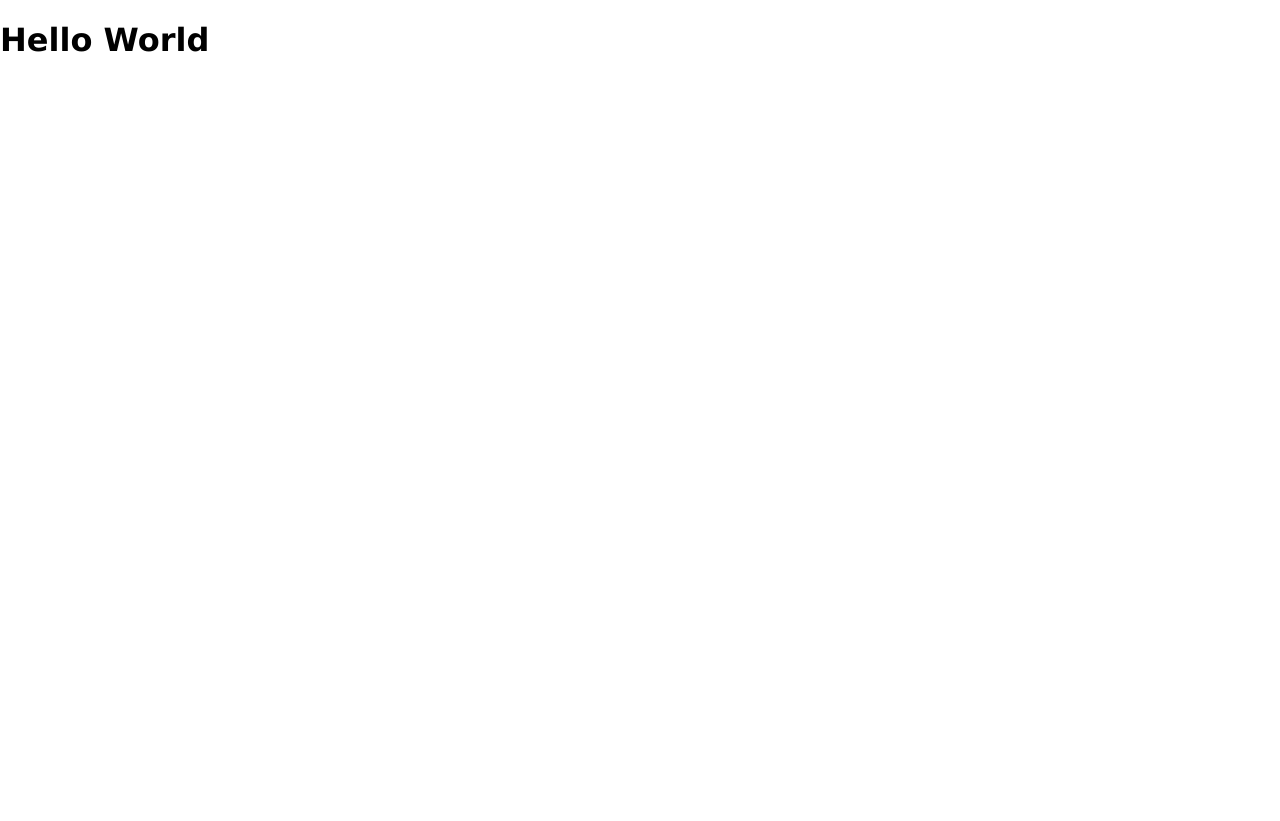
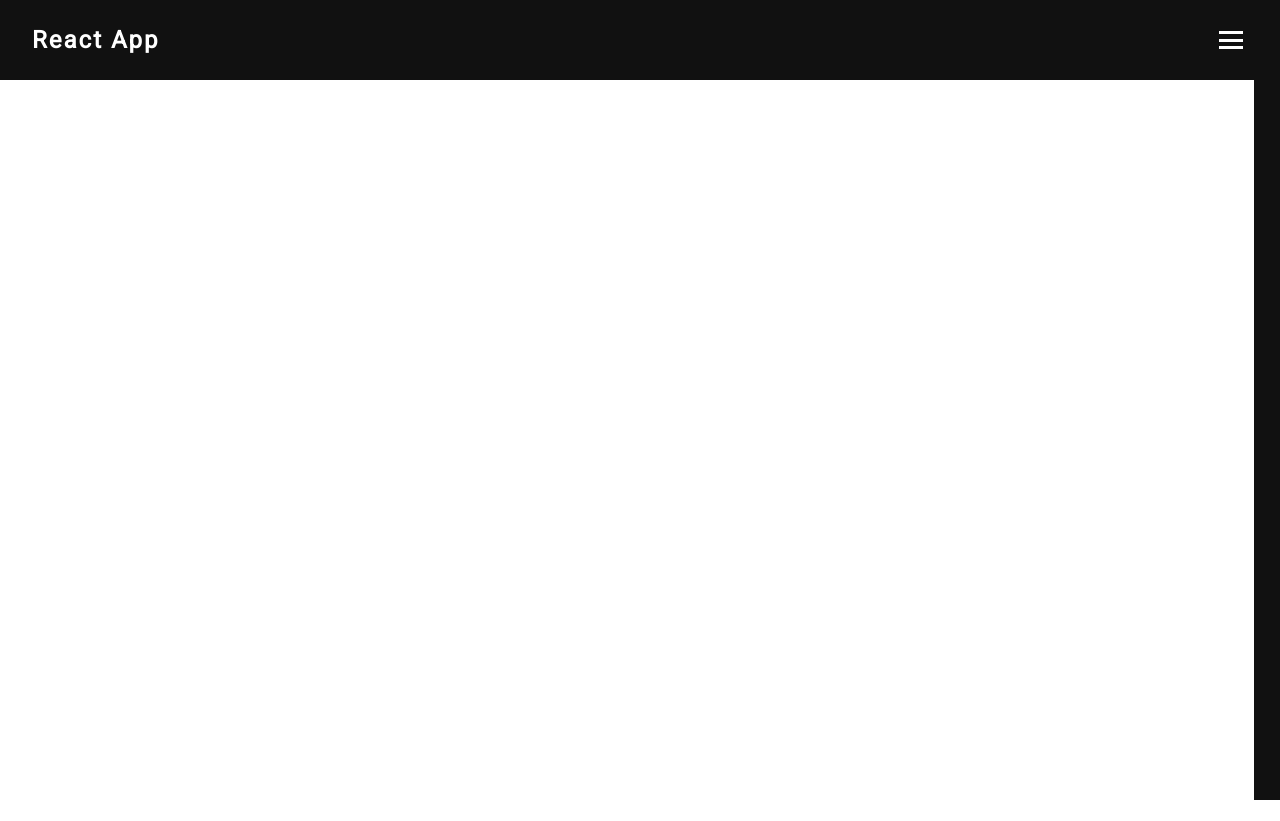
Before and after one commit to PetterFogel/react-app, a React app: page / in a window 1280 px wide. After the commit the page ends 800 px from the top, so only its background shows below. Built offline with nearby package versions, Linux system fonts and the light colour scheme.

Commit message:
Add layout, header and sidemenu components and design.

```diff
--- a/index.html
+++ b/index.html
@@ -6,11 +6,15 @@
     <title>React App</title>
     <meta name="viewport" content="width=device-width, initial-scale=1">
 
+    <link rel="preconnect" href="https://fonts.gstatic.com">
+    <link href="https://fonts.googleapis.com/css2?family=Roboto&display=swap" rel="stylesheet">
+
     <style>
         html, body, body > div {
             height: 100%;
             margin: 0;
             font-family: Verdana, Geneva, Tahoma, sans-serif;
+            font-family: 'Roboto', sans-serif;
         }
     </style>
 
--- a/src/App.tsx
+++ b/src/components/App.tsx
@@ -1,9 +1,10 @@
 import React from 'react';
+import Layout from './Layout';
 
 function App() {
     console.log("test");
     return(
-        <h1>Hello World</h1>
+        <Layout />
     );
 }
 
--- /dev/null
+++ b/src/components/Header.tsx
@@ -0,0 +1,47 @@
+import React, { CSSProperties } from 'react';
+
+function Header() {
+    return(
+        <header style={rootStyle}>
+            <h2 style={headerTitle}>React App</h2>
+            <div style={burgerMenu}>
+                <div style={barStyle}></div>
+                <div style={barStyle}></div>
+                <div style={barStyle}></div>
+            </div>
+        </header>
+    );
+}
+
+const rootStyle: CSSProperties = {
+    position: "fixed",
+    left: 0,
+    top: 0,
+    right: 0,
+    background: "#111",
+    height: "10vh",
+    display: "flex",
+    justifyContent: 'space-between',
+    alignItems: "center",
+    padding: "0rem 2rem"
+}
+
+const headerTitle: CSSProperties = {
+    color: "#fff",
+    letterSpacing: "2px"
+}
+
+const burgerMenu: CSSProperties = {
+    cursor: "pointer"
+}
+
+const barStyle: CSSProperties = {
+    width: "1.5rem",
+    height: "3px",
+    background: "#f1f1f1",
+    margin: "0.3rem",
+    transition: "all 0.3s ease",
+    backgroundColor: "#fff"
+}
+
+export default Header;
--- /dev/null
+++ b/src/components/Layout.tsx
@@ -0,0 +1,16 @@
+import React from 'react';
+import Header from './Header';
+import SideMenu from './sideMenu';
+
+
+
+function Layout() {
+    return (
+        <div>
+            <Header />
+            <SideMenu />
+        </div>
+    );
+}
+
+export default Layout;
--- /dev/null
+++ b/src/components/sideMenu.tsx
@@ -0,0 +1,28 @@
+import React, { CSSProperties } from "react";
+
+function SideMenu() {
+    return(
+        <div style={rootStyle}>
+            <h3>Home</h3>
+            <h3>Services</h3>
+            <h3>About</h3>
+            <h3>Contact</h3>
+        </div>
+    );
+}
+
+const rootStyle: CSSProperties = {
+    position: "fixed",
+    right: "-48%",
+    top: "10vh",
+    width: "50%",
+    height: "90vh",
+    color: "#fff",
+    background: "#111",
+    display: "flex",
+    flexDirection: "column",
+    justifyContent: "center",
+    alignItems: "center",
+}
+
+export default SideMenu;
--- a/index.tsx
+++ b/src/index.tsx
@@ -1,6 +1,6 @@
 import React from 'react';
 import ReactDom from 'react-dom';
-import App from './src/App';
+import App from './components/App';
 
 ReactDom.render(
     <App />,
--- a/webpack.config.js
+++ b/webpack.config.js
@@ -1,6 +1,6 @@
 module.exports = {
     mode: "development",
-    entry: "./index.tsx",
+    entry: "./src/index.tsx",
     output: {
         filename: "bundle.js",
         path: __dirname + "/dist"
```
